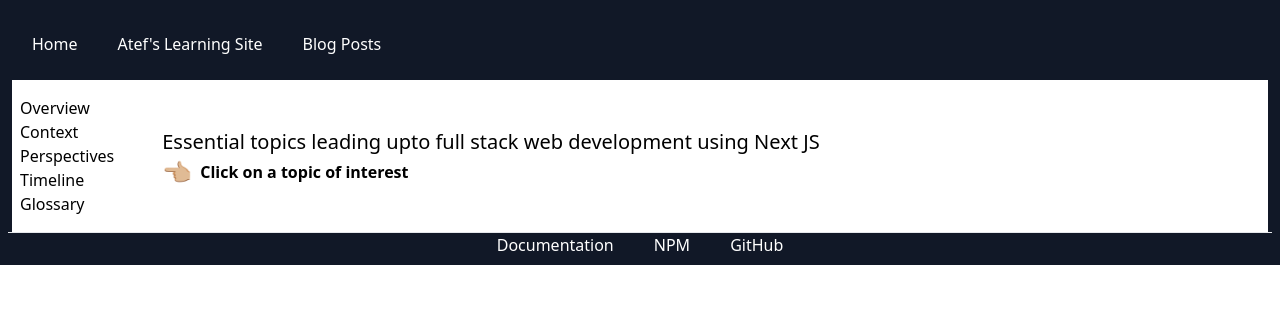
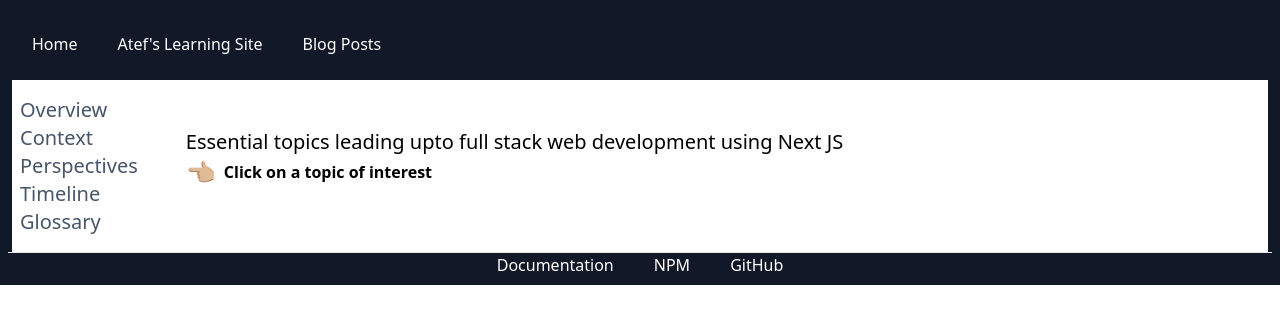
Before and after one commit to dattaray-basab/atef, a Next.js app: page /learn in a window 1280 px wide. Shown: the top 324 px of the page. Built offline with nearby package versions, Linux system fonts and the light colour scheme.

Commit message:
0.20.5: WIP - added hover highlights for the links in the left nav bar for the Atef's Learning Site

```diff
--- a/app/learn/leftBar.tsx
+++ b/app/learn/leftBar.tsx
@@ -3,20 +3,20 @@ import Link from "next/link";
 const LeftBar = () => {
   return (
     <aside className='flex my-2 w-30 p-2 '>
-      <ul className='flex flex-col '>
-        <li>
-          <Link href='/learn/overview' >Overview</Link>
+      <ul className='text-xl text-slate-600 '>
+        <li className='hover:underline'>
+          <Link href='/learn/overview'>Overview</Link>
         </li>
-        <li>
+        <li className='hover:underline'>
           <Link href='/learn/context'>Context</Link>
         </li>
-        <li>
+        <li className='hover:underline'>
           <Link href='/learn/perspectives'>Perspectives</Link>
         </li>
-        <li>
+        <li className='hover:underline'>
           <Link href='/learn/timeline'>Timeline</Link>
         </li>
-        <li>
+        <li className='hover:underline'>
           <Link href='/learn/glossary'>Glossary</Link>
         </li>
       </ul>
```
